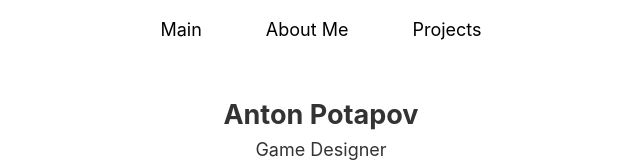
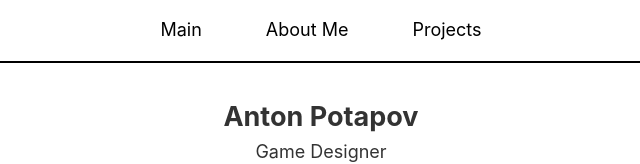
Before and after one commit to reipanta/pantarei.github.io, a plain HTML site: page index.html in a window 1280 px wide. Shown: the top 164 px of the page, without its empty margins (319-959 px from the left). Drawn offline with Linux system fonts and the light colour scheme.

```diff
--- a/css/style.css
+++ b/css/style.css
@@ -15,6 +15,7 @@ body {
 nav {
     background: #ffffff;
     padding: 1rem;
+    border-bottom: 2px solid #000000;
 }
 
 nav ul {
```
Also changed, not shown: index.html (line endings or trailing spaces), package-lock.json (added).
